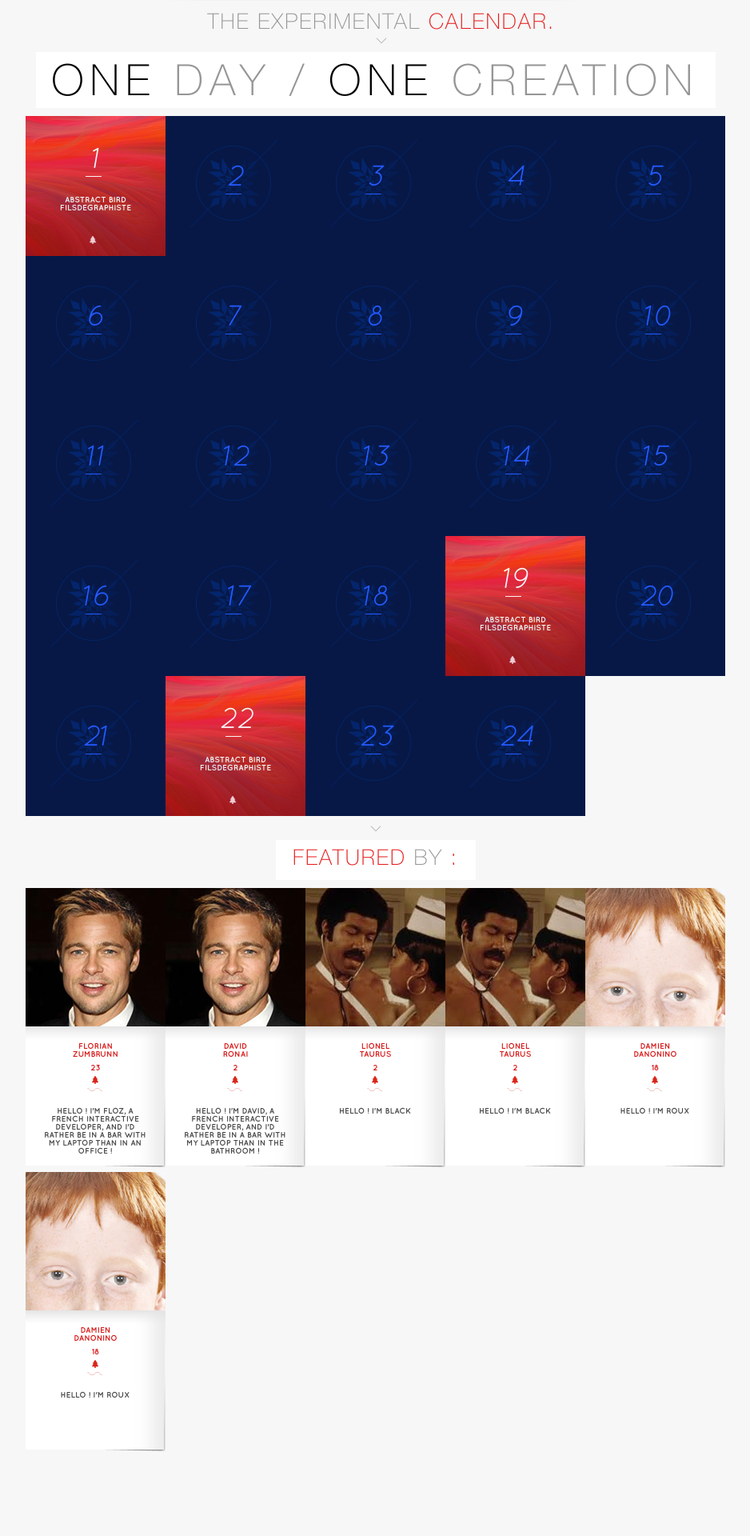
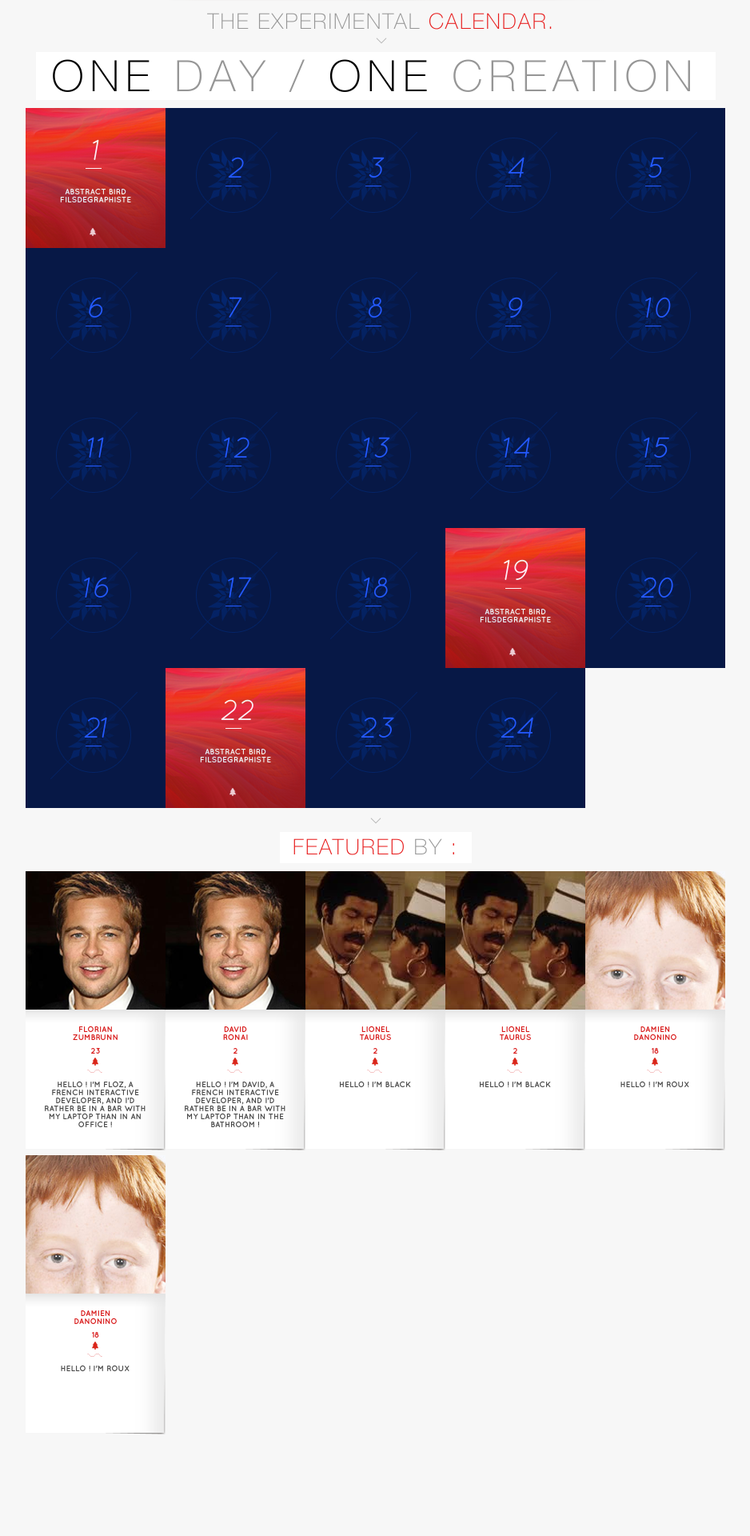
Before and after one commit to Makio64/theexperimentalcalendar, a PHP site: page / in a window 1280 px wide. Shown: the part 274-2194 px from the top of the page at 80% size, without its empty margins (171-1109 px from the left). After the commit the page ends 2067 px from the top, so only its background shows below. Run offline with PHP 8.4, Linux system fonts and the light colour scheme.

Commit message:
callages

```diff
--- a/www/css/content.css
+++ b/www/css/content.css
@@ -19,7 +19,7 @@
 #presentation .logo h2 { color: #969696; font: normal 27px "HelveticaNeueLTStd-Th"; letter-spacing: 2px; margin-top: 10px; margin-left: 50px; }
 #presentation .logo h2 strong { color: #e71b1b; font-weight: normal; }
 #presentation .logo .arrow { display: block; margin-left: 260px; }
-#presentation #baseline { color: black; width: 850px; height: 60px; font: normal 54px "HelveticaNeueLTStd-Th"; letter-spacing: 8px; background-color: white; padding-top: 10px; text-align: center; margin-top: 10px; margin-left: auto; margin-right: auto; }
+#presentation #baseline { color: black; width: 850px; height: 55px; font: normal 54px "HelveticaNeueLTStd-Th"; letter-spacing: 8px; background-color: white; padding-top: 5px; text-align: center; margin-top: 10px; margin-left: auto; margin-right: auto; }
 #presentation #baseline strong { color: #969696; font-weight: normal; }
 
 #calendar { margin-top: 10px; }
@@ -47,7 +47,7 @@
 #calendar .entry .project:hover .curtain { display: none; }
 
 #creators { margin-bottom: 100px; }
-#creators > .title { color: #969696; font: normal 27px "HelveticaNeueLTStd-Th"; letter-spacing: 2px; width: 250px; height: 40px; text-align: center; background-color: white; padding-top: 10px; margin-top: 10px; margin-left: auto; margin-right: auto; }
+#creators > .title { color: #969696; font: normal 27px "HelveticaNeueLTStd-Th"; letter-spacing: 2px; width: 240px; height: 32px; text-align: center; background-color: white; padding-top: 7px; margin-top: 10px; margin-left: auto; margin-right: auto; }
 #creators > .title strong { color: #e71b1b; font-weight: normal; }
 #creators .entries { margin-top: 10px; }
 #creators .entries .entry { float: left; width: 175px; height: 355px; }
@@ -58,7 +58,7 @@
 #creators .entries .entry .content .description .title { color: #d81919; font: normal 10px "QuicksandBold-Regular"; }
 #creators .entries .entry .content .description .title h3 { font-weight: normal; }
 #creators .entries .entry .content .description .title span { display: block; margin-top: 7px; }
-#creators .entries .entry .content .description .icons { margin-top: 5px; margin-left: 83px; }
+#creators .entries .entry .content .description .icons { margin-top: 3px; margin-left: 83px; }
 #creators .entries .entry .content .description .icons img { display: block; }
 #creators .entries .entry .content .description .icons .wave { margin-top: -13px; margin-left: -6px; }
-#creators .entries .entry .content .description .description { width: 130px; font: normal 10px "QuicksandBold-Regular"; color: #494949; margin-left: 22px; margin-right: auto; }
+#creators .entries .entry .content .description .description { width: 130px; font: normal 10px "QuicksandBold-Regular"; color: #494949; margin-top: 10px; margin-left: 22px; margin-right: auto; }
--- a/www/sass/content.sass
+++ b/www/sass/content.sass
@@ -69,11 +69,11 @@ $entrySize: 175px
 	#baseline
 		color: #000
 		width: 850px
-		height: 60px
+		height: 55px
 		font: normal 54px "HelveticaNeueLTStd-Th"
 		letter-spacing: 8px
 		background-color: #fff
-		padding-top: 10px
+		padding-top: 5px
 		text-align: center
 		margin:
 			top: 10px
@@ -189,11 +189,11 @@ $entrySize: 175px
 	margin-bottom: 100px
 	&>.title
 		+basicTitle()
-		width: 250px
-		height: 40px
+		width: 240px
+		height: 32px
 		text-align: center
 		background-color: #fff
-		padding-top: 10px
+		padding-top: 7px
 		margin:
 			top: 10px
 			left: auto
@@ -227,7 +227,7 @@ $entrySize: 175px
 							margin-top: 7px
 					.icons
 						margin:
-							top: 5px
+							top: 3px
 							left: 83px
 						img
 							display: block
@@ -240,5 +240,6 @@ $entrySize: 175px
 						font: normal 10px "QuicksandBold-Regular"
 						color: #494949
 						margin:
+							top: 10px
 							left: 22px
 							right: auto
```
